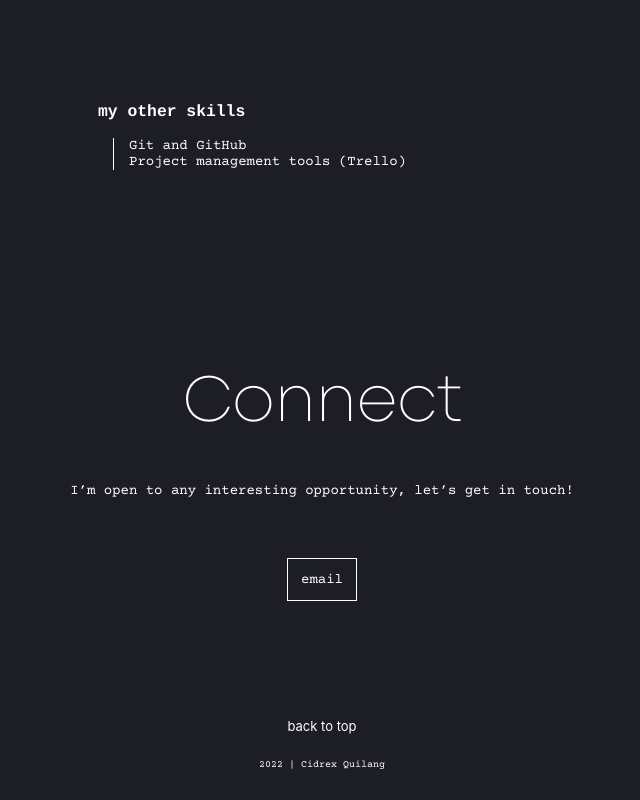
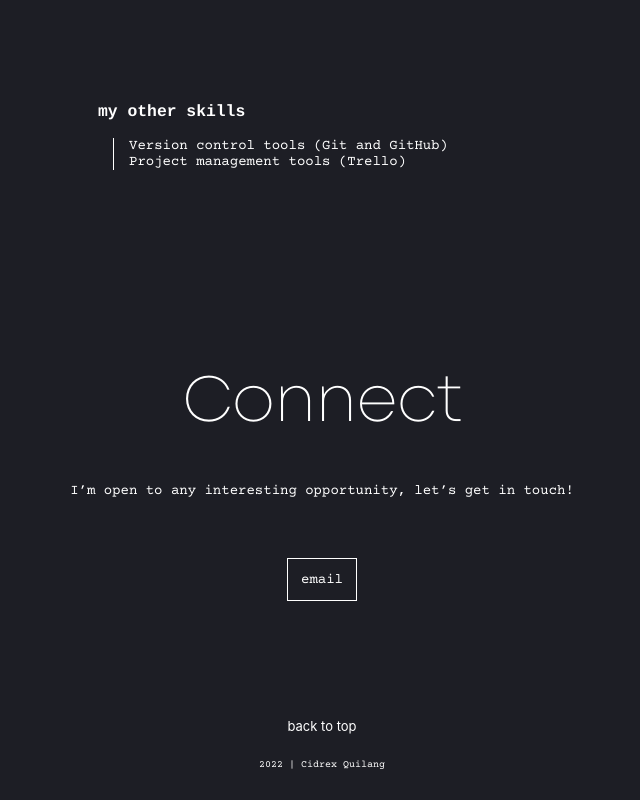
Before and after one commit to hoycid/my-portfolio, a React (Create React App) app: page / in a window 1280 px wide. Shown: the part 2404-3204 px from the top of the page, without its empty margins (318-958 px from the left). Built offline with nearby package versions, Linux system fonts and the light colour scheme; the HTML template or start-up script is replaced by a standard one.

Commit message:
revised additional skill

```diff
--- a/src/App.js
+++ b/src/App.js
@@ -219,7 +219,7 @@ function App() {
             <h3>{"my other skills"}</h3>
             <div className={classes.content}>
               <ul>
-                <li>Git and GitHub</li>
+                <li>Version control tools (Git and GitHub)</li>
                 <li>Project management tools (Trello)</li>
               </ul>
             </div>
```
